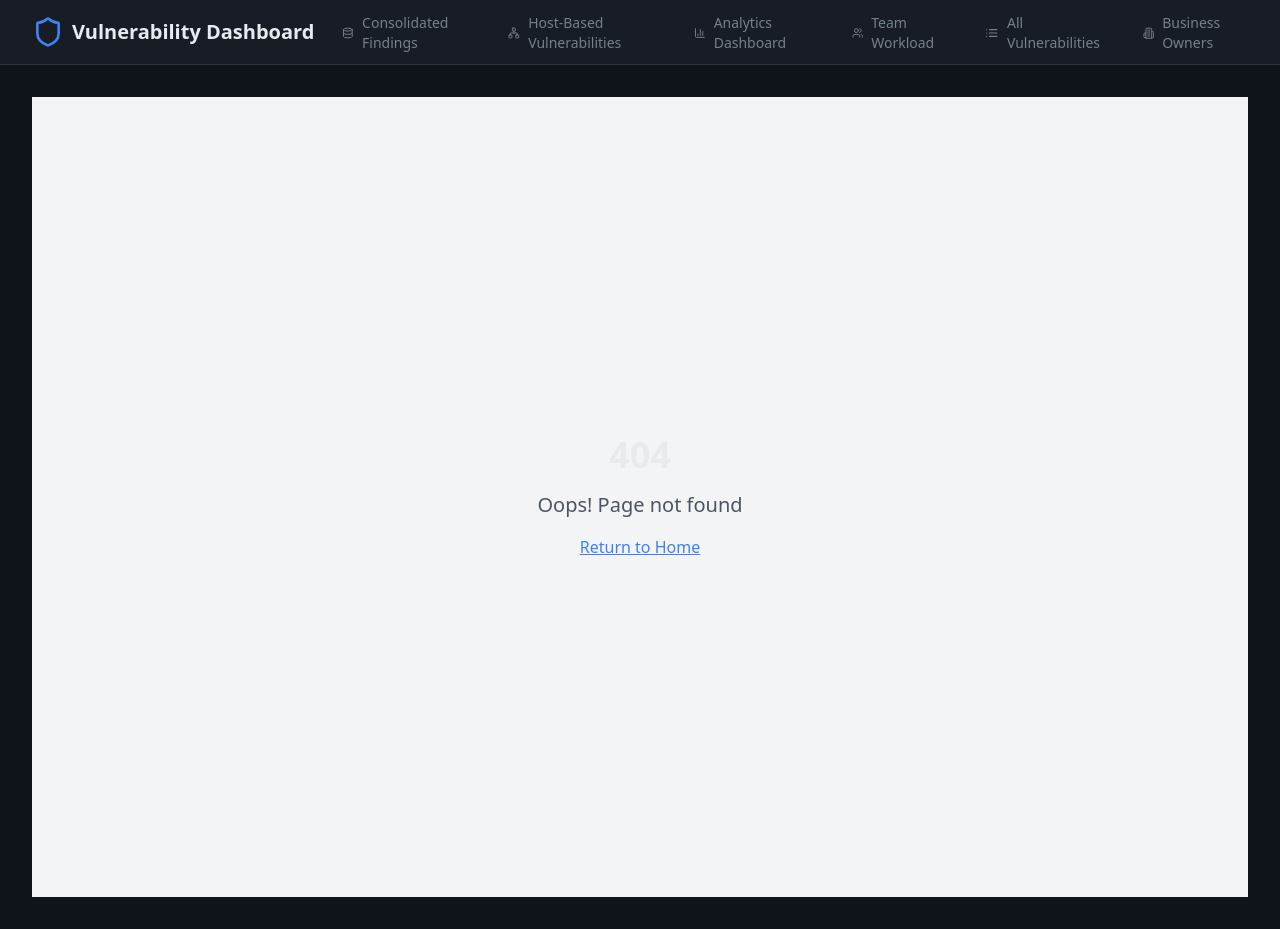
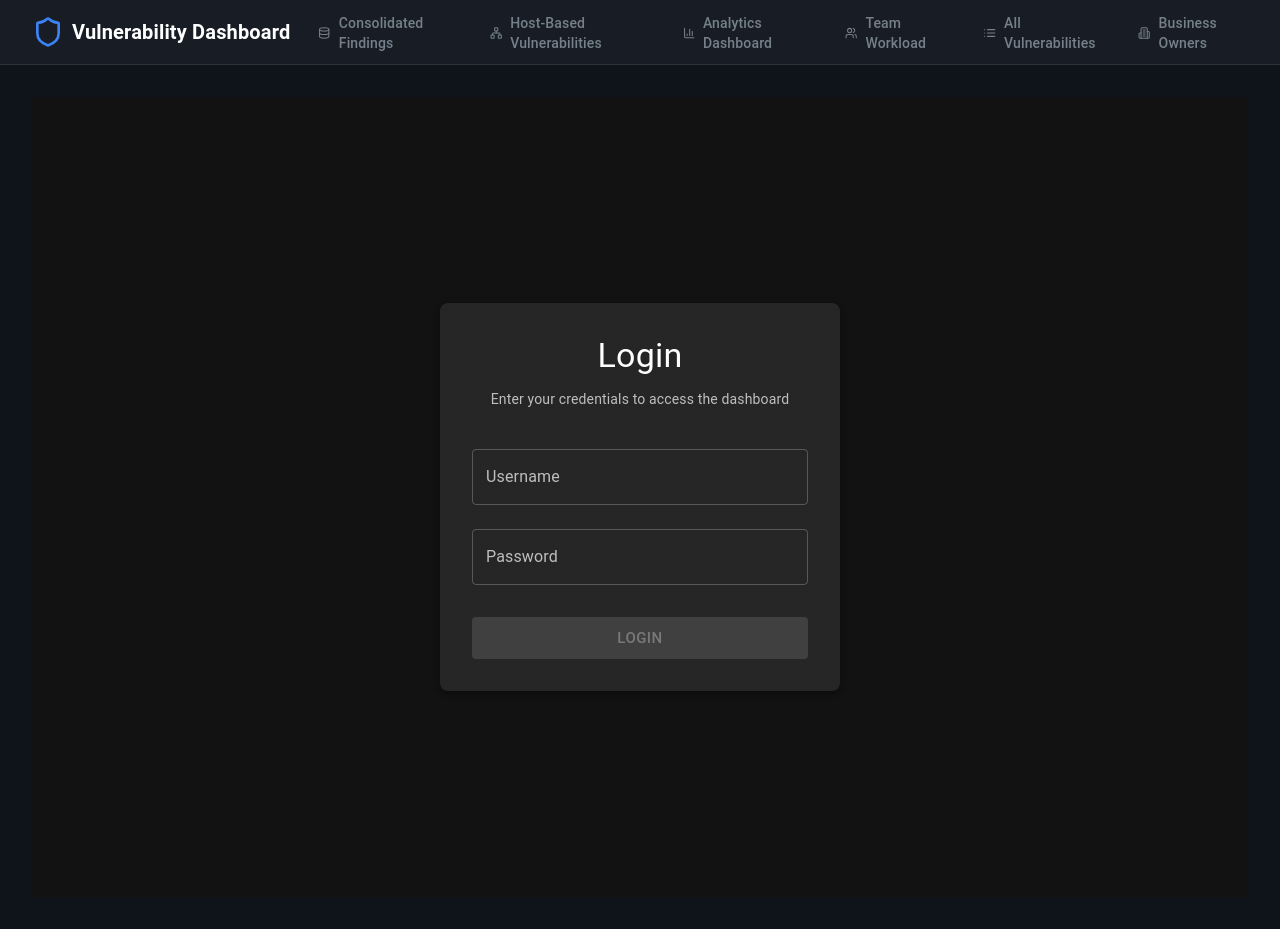
Before and after one commit to vishnudasEH/csv-vuln-vista, a React (Vite) app: page /login in a window 1280 px wide. Before the commit this address had no page. Built offline with nearby package versions, Linux system fonts and the light colour scheme; the HTML template or start-up script is replaced by a standard one.

Commit message:
feat: Create Login Page

```diff
--- a/package.json
+++ b/package.json
@@ -11,7 +11,10 @@
     "preview": "vite preview"
   },
   "dependencies": {
+    "@emotion/react": "^11.14.0",
+    "@emotion/styled": "^11.14.1",
     "@hookform/resolvers": "^3.10.0",
+    "@mui/material": "^7.3.4",
     "@radix-ui/react-accordion": "^1.2.11",
     "@radix-ui/react-alert-dialog": "^1.1.14",
     "@radix-ui/react-aspect-ratio": "^1.1.7",
--- a/src/App.tsx
+++ b/src/App.tsx
@@ -10,6 +10,7 @@ import Analytics from "@/pages/Analytics";
 import AssignedToView from "@/pages/AssignedToView";
 import VulnerabilityBasedView from "@/pages/VulnerabilityBasedView";
 import BusinessOwnersDashboard from "@/pages/BusinessOwnersDashboard";
+import Login from "@/pages/Login";
 import NotFound from "./pages/NotFound";
 
 const queryClient = new QueryClient();
@@ -30,6 +31,7 @@ const App = () => (
               <Route path="/assigned-to" element={<AssignedToView />} />
               <Route path="/vulnerability-based" element={<VulnerabilityBasedView />} />
               <Route path="/business-owners" element={<BusinessOwnersDashboard />} />
+              <Route path="/login" element={<Login />} />
               <Route path="*" element={<NotFound />} />
             </Routes>
           </main>
--- /dev/null
+++ b/src/pages/Login.tsx
@@ -0,0 +1,155 @@
+import { useState } from 'react';
+import { Box, TextField, Button, Typography, Paper, Alert } from '@mui/material';
+import { ThemeProvider, createTheme } from '@mui/material/styles';
+import CssBaseline from '@mui/material/CssBaseline';
+
+// Create a dark theme for Material UI
+const darkTheme = createTheme({
+  palette: {
+    mode: 'dark',
+  },
+});
+
+const Login = () => {
+  // State to manage form inputs
+  const [username, setUsername] = useState('');
+  const [password, setPassword] = useState('');
+  // State to manage error messages
+  const [error, setError] = useState('');
+  // State to manage loading state during API call
+  const [loading, setLoading] = useState(false);
+
+  // Handle login button click
+  const handleLogin = async () => {
+    // Clear any previous errors
+    setError('');
+    setLoading(true);
+
+    try {
+      // Send POST request to backend API with username and password
+      const response = await fetch('http://10.23.123.40:5000/login', {
+        method: 'POST',
+        headers: {
+          'Content-Type': 'application/json',
+        },
+        body: JSON.stringify({
+          username: username,
+          password: password,
+        }),
+      });
+
+      // Parse the JSON response
+      const data = await response.json();
+
+      // Check if login was successful
+      if (data.status === 'success' && data.token) {
+        // Save JWT token to localStorage
+        localStorage.setItem('authToken', data.token);
+        console.log('Login successful! Token saved to localStorage.');
+
+        // You can redirect to dashboard or another page here
+        // For now, just show success in console
+      } else {
+        // Login failed - display error message from API
+        setError(data.message || 'Login failed. Please check your credentials.');
+      }
+    } catch (err) {
+      // Handle network errors or other exceptions
+      setError('An error occurred while connecting to the server. Please try again.');
+      console.error('Login error:', err);
+    } finally {
+      // Reset loading state
+      setLoading(false);
+    }
+  };
+
+  // Handle Enter key press in form fields
+  const handleKeyPress = (e: React.KeyboardEvent) => {
+    if (e.key === 'Enter') {
+      handleLogin();
+    }
+  };
+
+  return (
+    <ThemeProvider theme={darkTheme}>
+      <CssBaseline />
+      <Box
+        sx={{
+          minHeight: '100vh',
+          display: 'flex',
+          alignItems: 'center',
+          justifyContent: 'center',
+          backgroundColor: 'background.default',
+          padding: 2,
+        }}
+      >
+        {/* Login form container */}
+        <Paper
+          elevation={3}
+          sx={{
+            padding: 4,
+            maxWidth: 400,
+            width: '100%',
+            borderRadius: 2,
+          }}
+        >
+          {/* Page title */}
+          <Typography variant="h4" component="h1" gutterBottom align="center">
+            Login
+          </Typography>
+
+          <Typography variant="body2" color="text.secondary" align="center" sx={{ mb: 3 }}>
+            Enter your credentials to access the dashboard
+          </Typography>
+
+          {/* Username input field */}
+          <TextField
+            fullWidth
+            label="Username"
+            variant="outlined"
+            value={username}
+            onChange={(e) => setUsername(e.target.value)}
+            onKeyPress={handleKeyPress}
+            margin="normal"
+            autoComplete="username"
+          />
+
+          {/* Password input field */}
+          <TextField
+            fullWidth
+            label="Password"
+            type="password"
+            variant="outlined"
+            value={password}
+            onChange={(e) => setPassword(e.target.value)}
+            onKeyPress={handleKeyPress}
+            margin="normal"
+            autoComplete="current-password"
+          />
+
+          {/* Error message display - only shown if there's an error */}
+          {error && (
+            <Alert severity="error" sx={{ mt: 2 }}>
+              {error}
+            </Alert>
+          )}
+
+          {/* Login button */}
+          <Button
+            fullWidth
+            variant="contained"
+            color="primary"
+            size="large"
+            onClick={handleLogin}
+            disabled={loading || !username || !password}
+            sx={{ mt: 3 }}
+          >
+            {loading ? 'Logging in...' : 'Login'}
+          </Button>
+        </Paper>
+      </Box>
+    </ThemeProvider>
+  );
+};
+
+export default Login;
```
Also changed, not shown: 1 other file (tests, documents, lock files or other folders).
